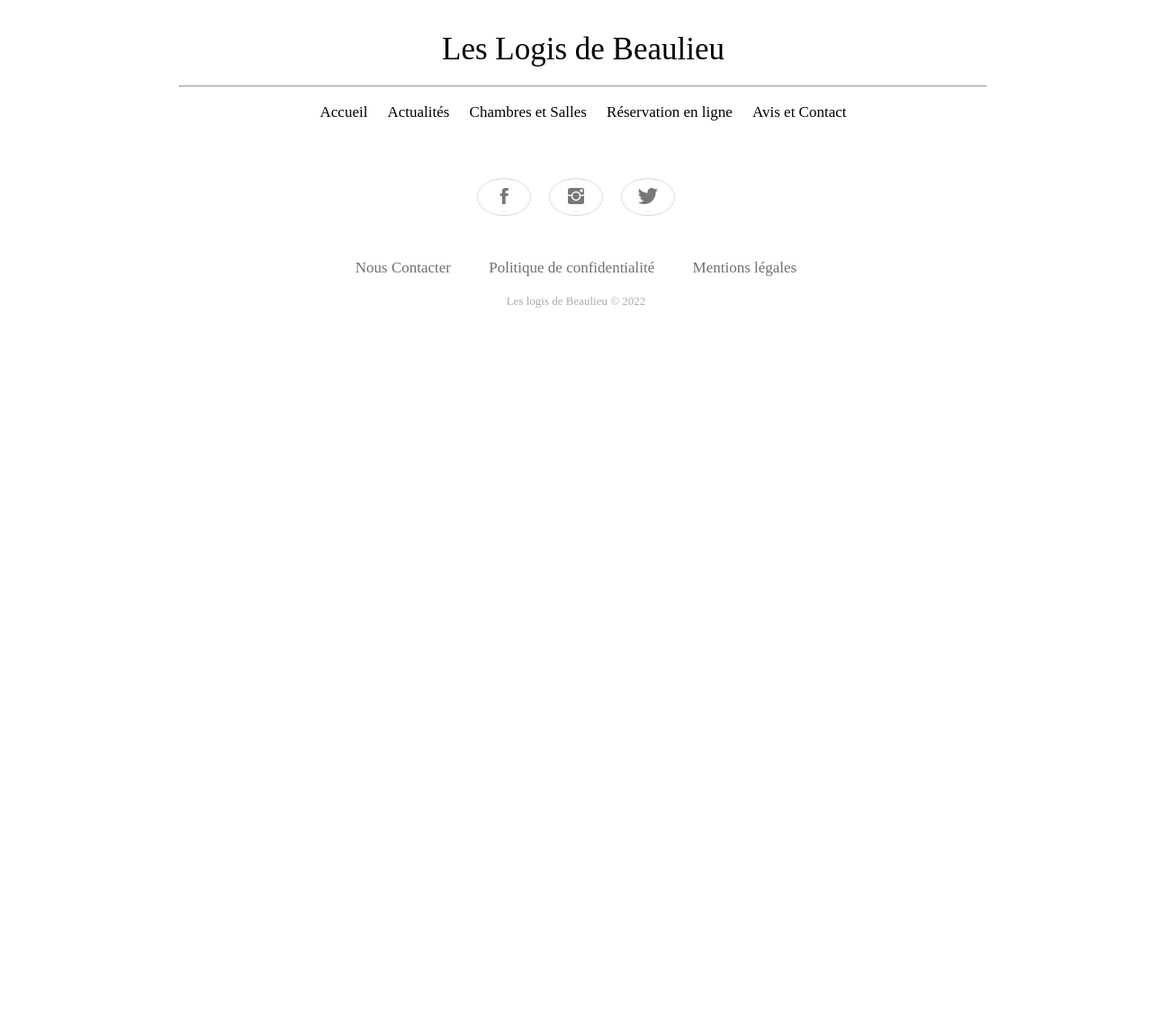
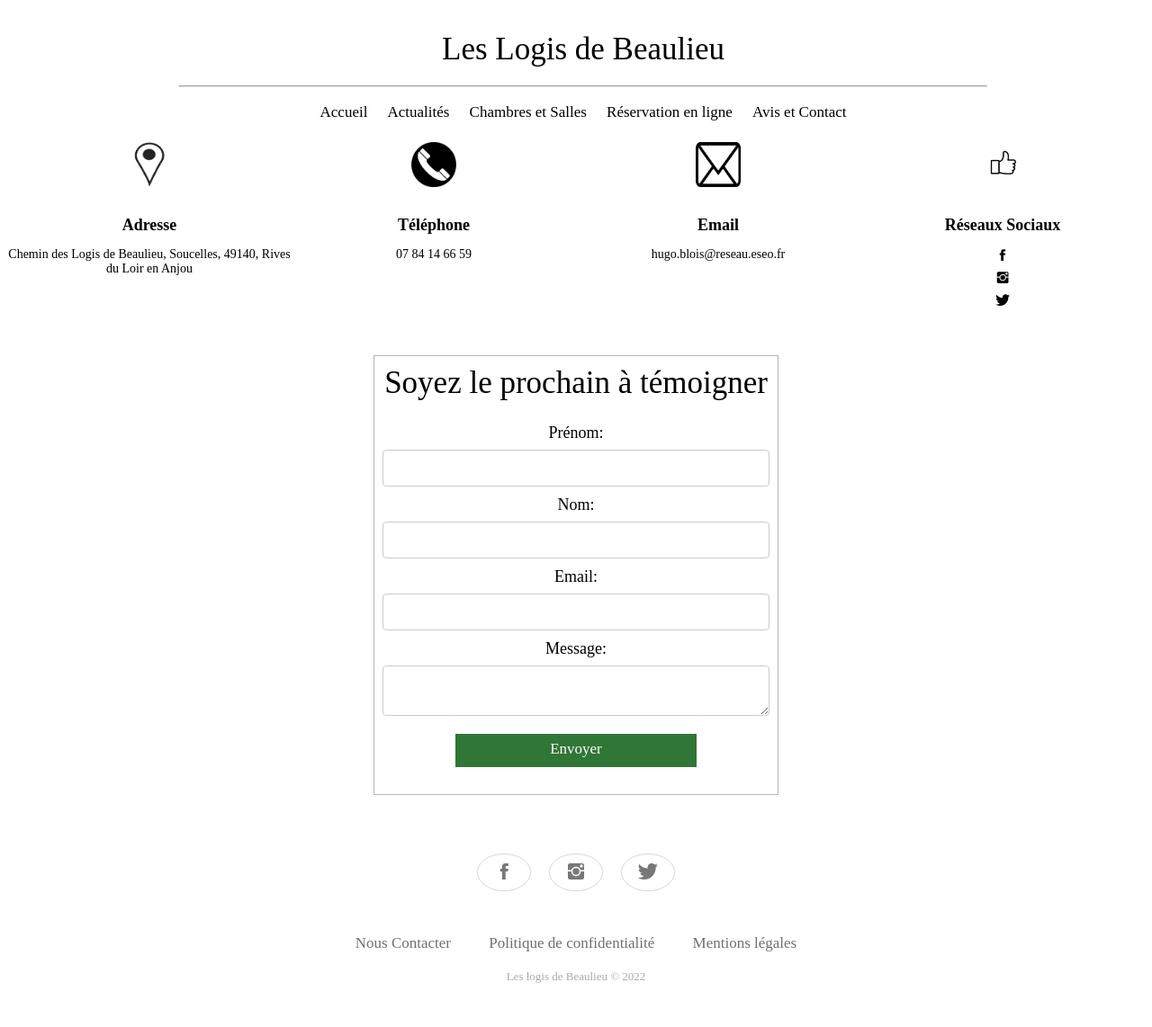
Before and after one commit to PILG11/S7-PILG11, a PHP site: page /avis.php in a window 1280 px wide. Shown: the whole page at 90% size. Before the commit the page ends 342 px from the top, so only its background shows below. Run offline with PHP 8.4, Linux system fonts and the light colour scheme.

Commit message:
PILG11-33 comment# dev formulaire +ebauche contact

```diff
--- a/Website/css/style.css
+++ b/Website/css/style.css
@@ -1,5 +1,92 @@
 body {
     padding-top: 150px; /* Pour ne pas afficher sous le header*/
+}
+
+.container {
+    display: flex;
+    justify-content: space-between;
+    flex-wrap: wrap;
+  }
+
+  .contact-info {
+    width: 25%;
+    text-align: center;
+    margin-bottom: 20px;
+  }
+
+  .contact-info img {
+    width: 50px;
+    height: 50px;
+    margin-bottom: 10px;
+  }
+
+  .contact-info h3 {
+    font-size: 18px;
+    margin-bottom: 5px;
+  }
+
+  .contact-info p {
+    font-size: 14px;
+    margin-bottom: 0;
+  }
+
+  .contact-info a {
+    display: block;
+    margin-bottom: 5px;
+  }
+
+
+form {
+    width: 500px;
+    margin: 0 auto;
+    text-align: left;
+}
+
+label {
+    display: block;
+    margin-bottom: 8px;
+}
+
+input[type="text"], input[type="email"], textarea {
+    width: 90%;
+    padding: 12px;
+    border: 1px solid #ccc;
+    border-radius: 4px;
+    resize: vertical;
+}
+
+input[type="submit"] {
+    background-color: #4CAF50;
+    color: white;
+    padding: 12px 20px;
+    border: none;
+    border-radius: 4px;
+    cursor: pointer;
+}
+
+input[type="submit"]:hover {
+    background-color: #45a049;
+}
+
+.envoyer{
+    text-align: center;
+
+    height: 30px;
+    width: 60%;
+
+    margin-right: 20%;
+    margin-left: 20%;
+    margin-bottom: 30px;
+
+    padding-top: 7px;
+
+    background-color: rgb(48, 118, 55);
+}
+
+.type{
+    margin: 5%;
+    border: 1px solid rgb(183, 183, 183);
+    width: 100%;
 }
 
 .first_img > img{
--- a/Website/pages/avis.php
+++ b/Website/pages/avis.php
@@ -1,15 +1,59 @@
 <!DOCTYPE html>
 <html lang="fr">
+
 <head>
   <meta charset="utf-8" />
   <title>Avis et Contact</title>
-    <link rel="stylesheet" href="../css/style.css" >
+  <link rel="stylesheet" href="../css/style.css">
 </head>
 
 <?php include "./header.php" ?>
 
 <body>
+  <div class="container">
+    <div class="contact-info">
+      <img src="../img/AvisEtContact/logo-adresse.png" alt="Logo adresse">
+      <h3>Adresse</h3>
+      <p>Chemin des Logis de Beaulieu, Soucelles, 49140, Rives du Loir en Anjou</p>
+    </div>
+    <div class="contact-info">
+      <img src="../img/AvisEtContact/logo-telephone.png" alt="Logo téléphone">
+      <h3>Téléphone</h3>
+      <p>07 84 14 66 59</p>
+    </div>
+    <div class="contact-info">
+      <img src="../img/AvisEtContact/logo-mail.png" alt="Logo email">
+      <h3>Email</h3>
+      <p>hugo.blois@reseau.eseo.fr</p>
+    </div>
+    <div class="contact-info">
+      <img src="../img/AvisEtContact/logo-pouce.png" alt="Logo réseaux sociaux">
+      <h3>Réseaux Sociaux</h3>
+      <p>
+        <a href="https://www.facebook.com/Les-Logis-de-Beaulieu-929752433837612"><i class="icon ion-social-facebook"></i></a>
+        <a href="https://www.instagram.com/leslogisdebeaulieu/"><i class="icon ion-social-instagram"></i></a>
+        <a href="#"><i class="icon ion-social-twitter"></i></a>
+      </p>
+    </div>
+  </div>
 
+  <form>
+    <div id="Formulaire" style="display: flex;">
+      <div class="type" style="text-align:center;">
+        <label for="titreFormulaire" style="text-align: center; font-size:35px; margin-top:10px;">Soyez le prochain à
+          témoigner</label>
+        <label for="first-name" style="text-align: center; font-size:18px; margin-top:25px;">Prénom:</label>
+        <input type="text" id="first-name" name="first-name" style="margin-left:">
+        <label for="last-name" style="text-align: center; font-size:18px; margin-top:10px" ;>Nom:</label>
+        <input type="text" id="last-name" name="last-name">
+        <label for="email" style="text-align: center; font-size:18px; margin-top:10px;">Email:</label>
+        <input type="email" id="email" name="email">
+        <label for="message" style="text-align: center; font-size:18px; margin-top:10px;">Message:</label>
+        <textarea id="message" name="message"></textarea>
+        <p class="envoyer"><a style="color: white;">Envoyer</a></p>
+      </div>
+    </div>
+  </form>
 </body>
 
 <?php include "./footer.php" ?>
```
Also changed, not shown: Website/img/AvisEtContact/logo-adresse.png (added), Website/img/AvisEtContact/logo-mail.png (added), Website/img/AvisEtContact/logo-pouce.png (added), Website/img/AvisEtContact/logo-telephone.png (added). Lines whose indentation alone changed are shown as unchanged.
